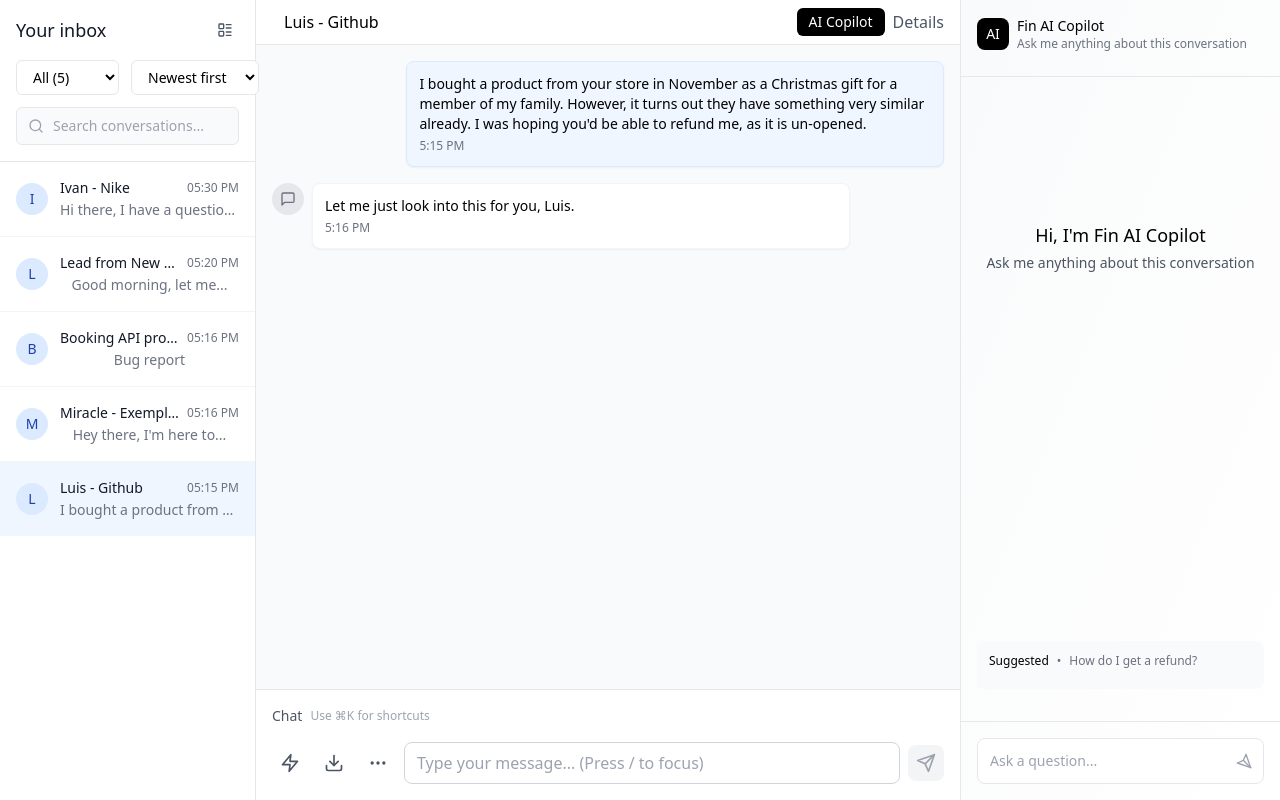
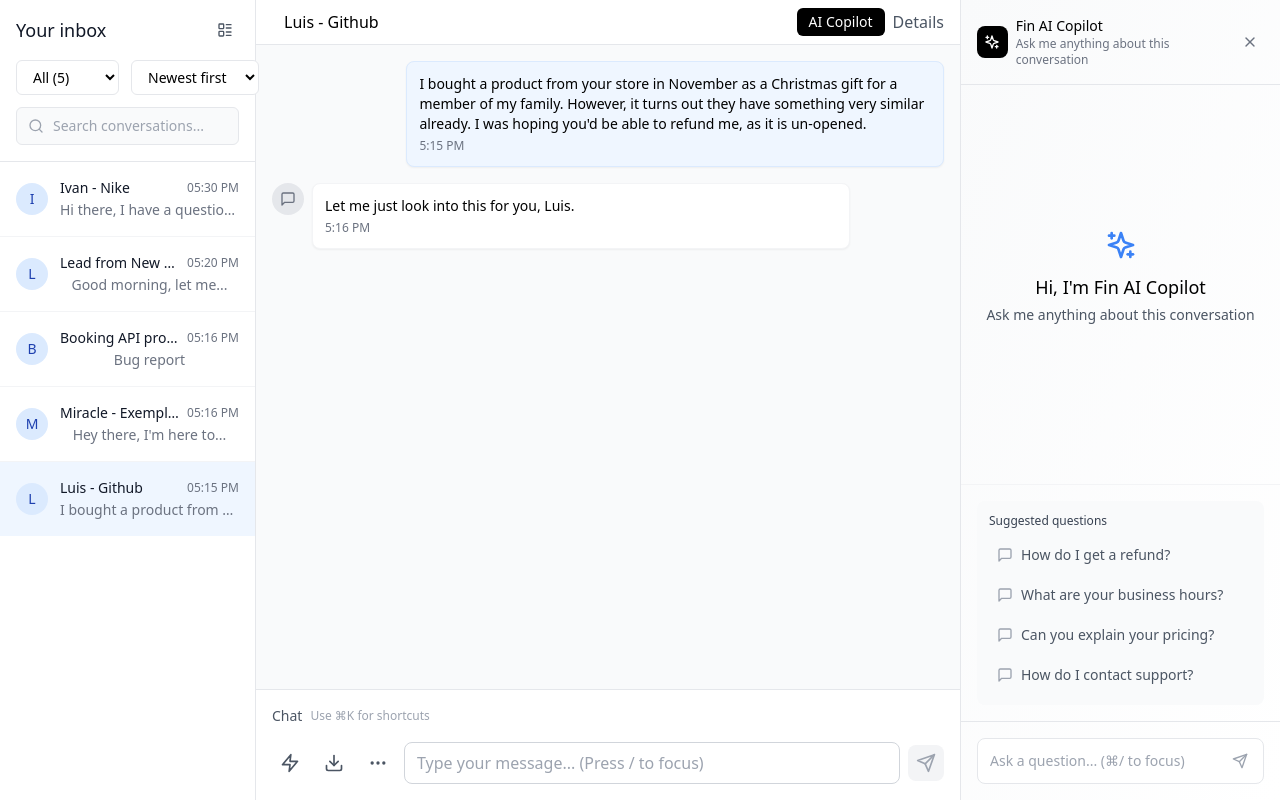
Before and after one commit to shk-khalid/intercomClone, a React (Vite) app: page / in a window 1280 px wide. Built offline with nearby package versions, Linux system fonts and the light colour scheme.

Commit message:
Updated Copilot.tsx

```diff
--- a/src/components/Copilot.tsx
+++ b/src/components/Copilot.tsx
@@ -1,5 +1,6 @@
-import React, { useState } from 'react';
-import { X } from 'lucide-react';
+import React, { useState, useRef, useEffect } from 'react';
+import { X, Send, Sparkles, MessageSquare } from 'lucide-react';
+import { CopilotMessage, SuggestedQuestion } from '../types';
 
 interface CopilotProps {
   onClose?: () => void;
@@ -7,15 +8,77 @@ interface CopilotProps {
 
 const Copilot: React.FC<CopilotProps> = ({ onClose }) => {
   const [input, setInput] = useState('');
+  const [messages, setMessages] = useState<CopilotMessage[]>([]);
+  const [isTyping, setIsTyping] = useState(false);
+  const messagesEndRef = useRef<HTMLDivElement>(null);
+  const inputRef = useRef<HTMLInputElement>(null);
+
+  const suggestedQuestions: SuggestedQuestion[] = [
+    { id: '1', text: 'How do I get a refund?', category: 'Billing' },
+    { id: '2', text: 'What are your business hours?', category: 'General' },
+    { id: '3', text: 'Can you explain your pricing?', category: 'Pricing' },
+    { id: '4', text: 'How do I contact support?', category: 'Support' },
+  ];
+
+  useEffect(() => {
+    messagesEndRef.current?.scrollIntoView({ behavior: 'smooth' });
+  }, [messages]);
+
+  useEffect(() => {
+    const handleKeyDown = (e: KeyboardEvent) => {
+      if (e.key === 'Escape' && onClose) {
+        onClose();
+      }
+      if (e.metaKey && e.key === '/') {
+        e.preventDefault();
+        inputRef.current?.focus();
+      }
+    };
+
+    document.addEventListener('keydown', handleKeyDown);
+    return () => document.removeEventListener('keydown', handleKeyDown);
+  }, [onClose]);
+
+  const handleSend = async () => {
+    if (!input.trim()) return;
+
+    const userMessage: CopilotMessage = {
+      id: Date.now().toString(),
+      text: input,
+      type: 'user',
+      timestamp: new Date(),
+    };
+
+    setMessages(prev => [...prev, userMessage]);
+    setInput('');
+    setIsTyping(true);
+
+    // Simulate AI response
+    setTimeout(() => {
+      const assistantMessage: CopilotMessage = {
+        id: Date.now().toString(),
+        text: `I'll help you with "${input}". This is a simulated response.`,
+        type: 'assistant',
+        timestamp: new Date(),
+      };
+      setMessages(prev => [...prev, assistantMessage]);
+      setIsTyping(false);
+    }, 1000);
+  };
+
+  const handleSuggestedQuestion = (question: SuggestedQuestion) => {
+    setInput(question.text);
+    inputRef.current?.focus();
+  };
 
   return (
     <div className="h-full flex flex-col bg-gradient-to-br from-gray-50 to-white">
       {/* Header */}
       <div className="p-3 sm:p-4 border-b border-gray-200">
-        <div className="flex items-center justify-between mb-2">
+        <div className="flex items-center justify-between">
           <div className="flex items-center space-x-2">
             <div className="w-8 h-8 bg-black rounded-lg flex items-center justify-center">
-              <span className="text-white text-sm">AI</span>
+              <Sparkles className="w-4 h-4 text-white" />
             </div>
             <div>
               <h2 className="text-sm font-medium">Fin AI Copilot</h2>
@@ -23,52 +86,113 @@ const Copilot: React.FC<CopilotProps> = ({ onClose }) => {
             </div>
           </div>
           {onClose && (
-            <button onClick={onClose} className="p-1 hover:bg-gray-100 rounded md:hidden">
-              <X className="w-5 h-5 text-gray-500" />
+            <button
+              onClick={onClose}
+              className="p-1.5 hover:bg-gray-100 rounded-lg transition-colors duration-150"
+              aria-label="Close copilot"
+            >
+              <X className="w-4 h-4 text-gray-500" />
             </button>
           )}
         </div>
       </div>
 
-      {/* Content */}
-      <div className="flex-1 p-3 sm:p-4">
-        <div className="text-center mt-32">
-          <h3 className="text-lg font-medium mb-1">Hi, I'm Fin AI Copilot</h3>
-          <p className="text-sm text-gray-600">Ask me anything about this conversation</p>
-        </div>
+      {/* Messages */}
+      <div className="flex-1 overflow-y-auto p-3 sm:p-4">
+        {messages.length === 0 ? (
+          <div className="text-center mt-32">
+            <Sparkles className="w-8 h-8 text-blue-500 mx-auto mb-3" />
+            <h3 className="text-lg font-medium mb-1">Hi, I'm Fin AI Copilot</h3>
+            <p className="text-sm text-gray-600">Ask me anything about this conversation</p>
+          </div>
+        ) : (
+          <div className="space-y-4">
+            {messages.map((message) => (
+              <div
+                key={message.id}
+                className={`flex ${message.type === 'user' ? 'justify-end' : 'justify-start'}`}
+              >
+                <div
+                  className={`max-w-[80%] rounded-lg p-3 ${
+                    message.type === 'user'
+                      ? 'bg-blue-500 text-white'
+                      : 'bg-white border border-gray-200'
+                  }`}
+                >
+                  <p className="text-sm">{message.text}</p>
+                  <p className="text-xs mt-1 opacity-70">
+                    {message.timestamp.toLocaleTimeString([], {
+                      hour: '2-digit',
+                      minute: '2-digit',
+                    })}
+                  </p>
+                </div>
+              </div>
+            ))}
+            {isTyping && (
+              <div className="flex">
+                <div className="bg-white border border-gray-200 rounded-lg p-3">
+                  <div className="flex space-x-1">
+                    <div className="w-2 h-2 bg-gray-400 rounded-full animate-bounce"></div>
+                    <div className="w-2 h-2 bg-gray-400 rounded-full animate-bounce delay-100"></div>
+                    <div className="w-2 h-2 bg-gray-400 rounded-full animate-bounce delay-200"></div>
+                  </div>
+                </div>
+              </div>
+            )}
+            <div ref={messagesEndRef} />
+          </div>
+        )}
       </div>
 
       {/* Suggested Questions */}
-      <div className="p-3 sm:p-4">
-        <div className="bg-gray-50 p-3 rounded-lg mb-4">
-          <div className="flex items-center space-x-2 mb-2">
-            <span className="text-xs font-medium">Suggested</span>
-            <span className="text-xs text-gray-500">•</span>
-            <span className="text-xs text-gray-500">How do I get a refund?</span>
+      {messages.length === 0 && (
+        <div className="p-3 sm:p-4 border-t border-gray-100">
+          <div className="bg-gray-50 p-3 rounded-lg space-y-2">
+            <h4 className="text-xs font-medium text-gray-700">Suggested questions</h4>
+            <div className="space-y-1">
+              {suggestedQuestions.map((question) => (
+                <button
+                  key={question.id}
+                  onClick={() => handleSuggestedQuestion(question)}
+                  className="w-full text-left p-2 text-sm text-gray-600 hover:bg-gray-100 rounded-md transition-colors duration-150 flex items-center space-x-2"
+                >
+                  <MessageSquare className="w-4 h-4 text-gray-400" />
+                  <span>{question.text}</span>
+                </button>
+              ))}
+            </div>
           </div>
         </div>
-      </div>
+      )}
 
       {/* Input */}
       <div className="p-3 sm:p-4 border-t border-gray-200">
         <div className="relative">
           <input
+            ref={inputRef}
             type="text"
             value={input}
             onChange={(e) => setInput(e.target.value)}
-            placeholder="Ask a question..."
-            className="w-full p-3 pr-8 border border-gray-200 rounded-lg text-sm"
+            onKeyPress={(e) => e.key === 'Enter' && handleSend()}
+            placeholder="Ask a question... (⌘/ to focus)"
+            className="w-full p-3 pr-10 border border-gray-200 rounded-lg text-sm focus:outline-none focus:ring-2 focus:ring-blue-500 focus:border-transparent transition-all duration-200"
           />
-          <button className="absolute right-3 top-1/2 transform -translate-y-1/2">
-            <svg className="w-4 h-4 text-gray-400 rotate-90" viewBox="0 0 24 24" fill="none" stroke="currentColor">
-              <path d="M22 2L11 13" strokeWidth="2" strokeLinecap="round" strokeLinejoin="round"/>
-              <path d="M22 2L15 22L11 13L2 9L22 2Z" strokeWidth="2" strokeLinecap="round" strokeLinejoin="round"/>
-            </svg>
+          <button
+            onClick={handleSend}
+            disabled={!input.trim()}
+            className={`absolute right-3 top-1/2 transform -translate-y-1/2 p-1 rounded transition-colors duration-200 ${
+              input.trim()
+                ? 'text-blue-500 hover:text-blue-600'
+                : 'text-gray-400 cursor-not-allowed'
+            }`}
+          >
+            <Send className="w-4 h-4" />
           </button>
         </div>
       </div>
     </div>
   );
-}
+};
 
 export default Copilot;
```
